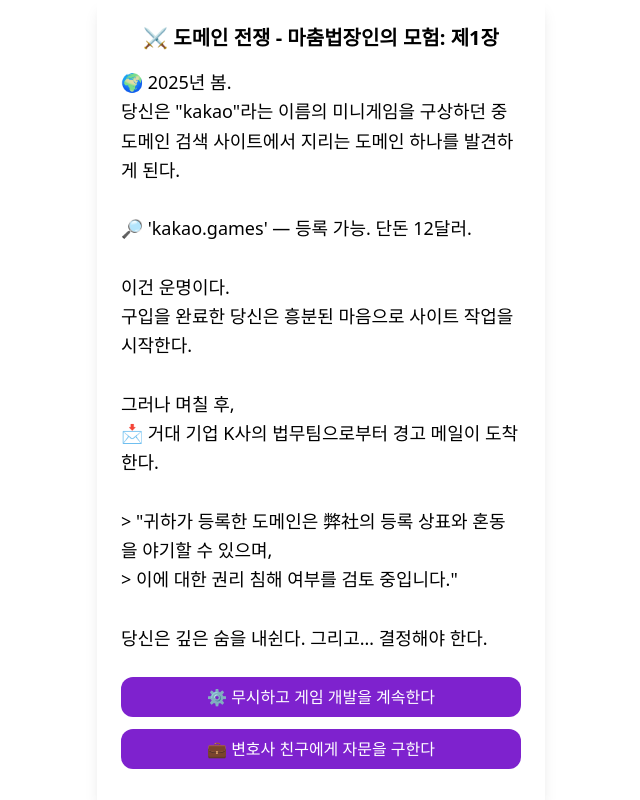
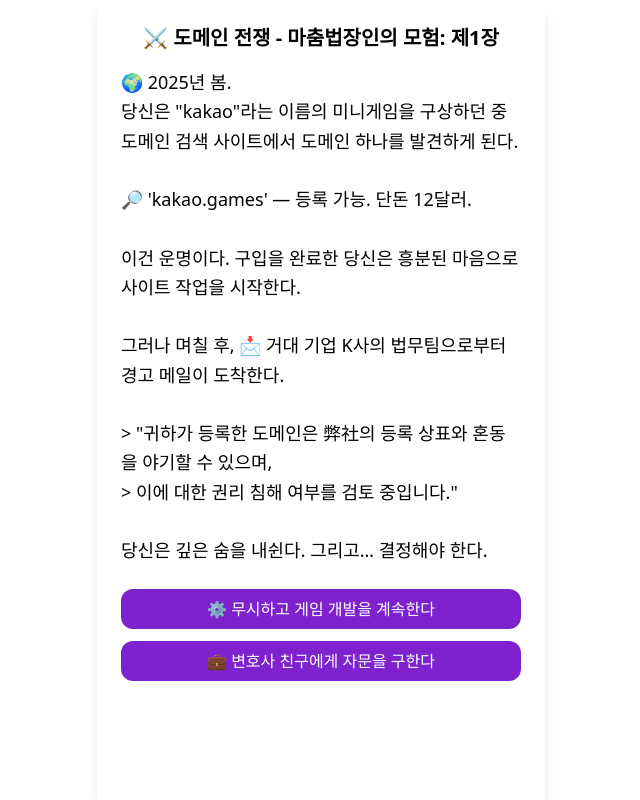
Before and after one commit to clavef/kakao, a Next.js app: page /games/domain-ch1 in a window 1280 px wide. Shown: the whole page, without its empty margins (319-959 px from the left). Built offline with nearby package versions, Linux system fonts and the light colour scheme.

Commit message:
Update domain-ch1.tsx

```diff
--- a/pages/games/domain-ch1.tsx
+++ b/pages/games/domain-ch1.tsx
@@ -11,15 +11,13 @@
   {
     text: `🌍 2025년 봄.
 당신은 "kakao"라는 이름의 미니게임을 구상하던 중
-도메인 검색 사이트에서 지리는 도메인 하나를 발견하게 된다.
+도메인 검색 사이트에서 도메인 하나를 발견하게 된다.
 
 🔎 'kakao.games' — 등록 가능. 단돈 12달러.
 
-이건 운명이다.
-구입을 완료한 당신은 흥분된 마음으로 사이트 작업을 시작한다.
+이건 운명이다. 구입을 완료한 당신은 흥분된 마음으로 사이트 작업을 시작한다.
 
-그러나 며칠 후,
-📩 거대 기업 K사의 법무팀으로부터 경고 메일이 도착한다.
+그러나 며칠 후, 📩 거대 기업 K사의 법무팀으로부터 경고 메일이 도착한다.
 
 > "귀하가 등록한 도메인은 弊社의 등록 상표와 혼동을 야기할 수 있으며,
 > 이에 대한 권리 침해 여부를 검토 중입니다."
```
